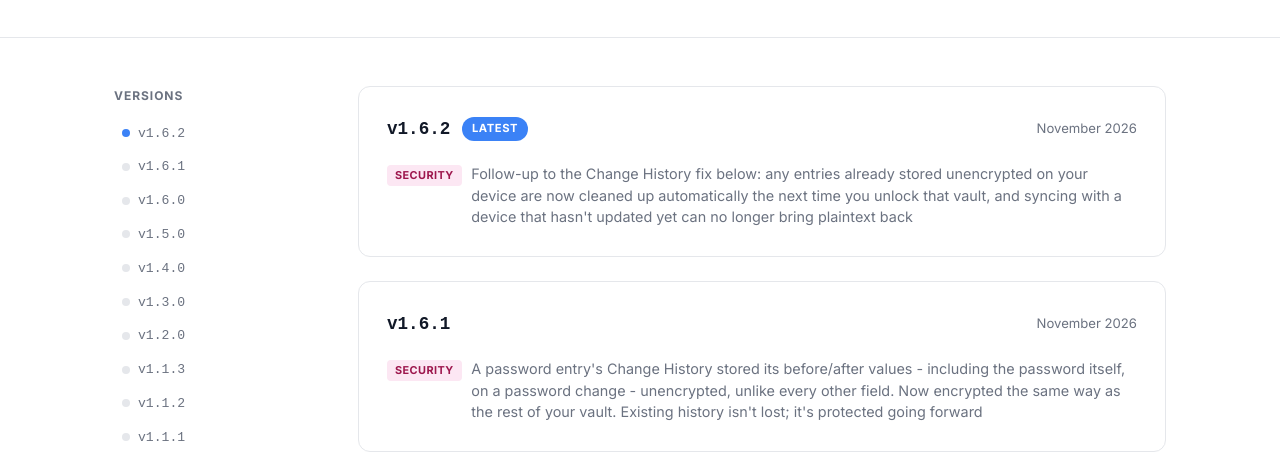
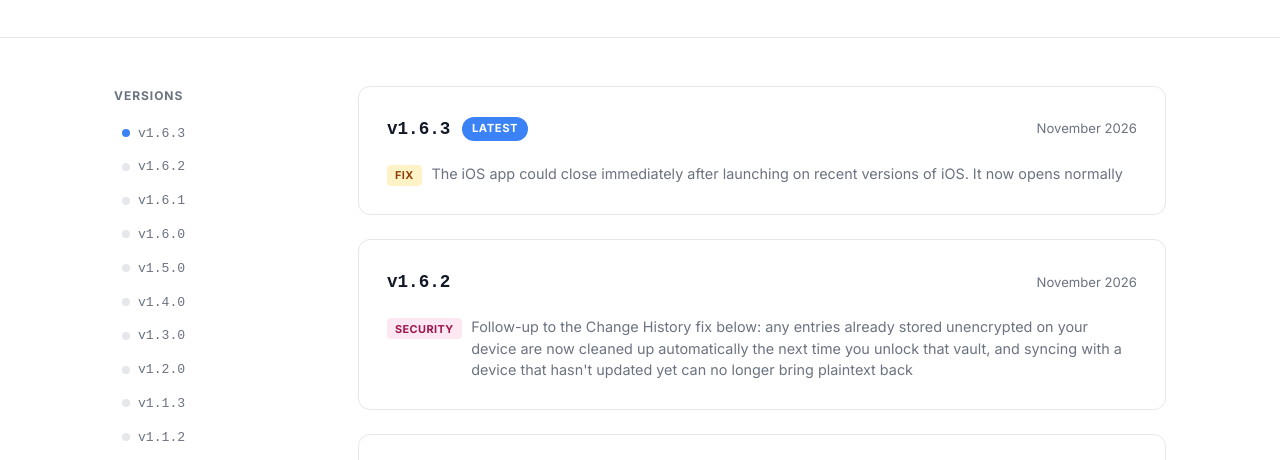
Before and after one commit to hideki-kotsubo/passphere-website, a plain HTML site: page changelog.html in a window 1280 px wide. Shown: the part 260-720 px from the top of the page. Drawn offline with Linux system fonts and the light colour scheme.

Commit message:
Changelog: v1.6.3 (iOS launch crash fix)
Co-Authored-By: Claude Opus 5.5 <noreply@anthropic.com>

```diff
--- a/changelog.html
+++ b/changelog.html
@@ -211,8 +211,14 @@
             <p class="cl-toc-title">Versions</p>
             <ol>
               <li>
+                <a href="#v1-6-3">
+                  <span class="cl-toc-dot cl-toc-dot--current"></span>
+                  v1.6.3
+                </a>
+              </li>
+              <li>
                 <a href="#v1-6-2">
-                  <span class="cl-toc-dot cl-toc-dot--current"></span>
+                  <span class="cl-toc-dot"></span>
                   v1.6.2
                 </a>
               </li>
@@ -300,10 +306,20 @@
           <!-- Entries -->
           <div class="cl-content">
 
+            <div class="cl-item" id="v1-6-3">
+              <div class="cl-item-meta">
+                <span class="cl-version">v1.6.3</span>
+                <span class="cl-badge cl-badge--current">Latest</span>
+                <span class="cl-date">November 2026</span>
+              </div>
+              <ul class="cl-changes">
+                <li><span class="change-tag change-tag--fix">Fix</span> The iOS app could close immediately after launching on recent versions of iOS. It now opens normally</li>
+              </ul>
+            </div>
+
             <div class="cl-item" id="v1-6-2">
               <div class="cl-item-meta">
                 <span class="cl-version">v1.6.2</span>
-                <span class="cl-badge cl-badge--current">Latest</span>
                 <span class="cl-date">November 2026</span>
               </div>
               <ul class="cl-changes">
```
Also changed, not shown: index.html (+1 -1 lines).
